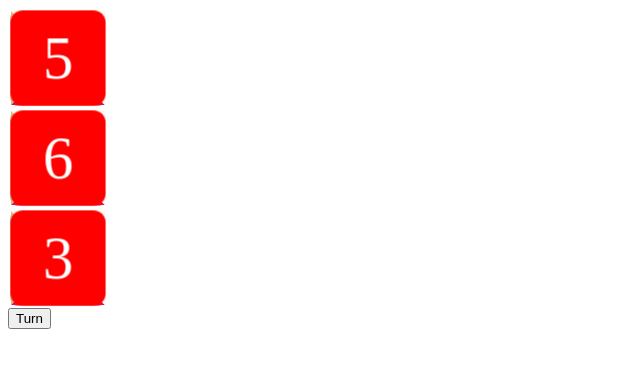
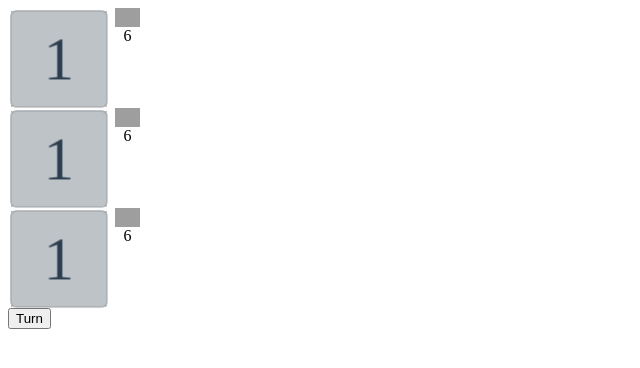
Before and after one commit to angel-sm/throw-dices, a React (Create React App) app: page / in a window 1280 px wide. Shown: the top 368 px of the page, without its empty margins (0-640 px from the left). Built offline with nearby package versions, Linux system fonts and the light colour scheme; grey boxes are pictures that could not be loaded.

Commit message:
Feature: change number of faces

```diff
--- a/src/App.js
+++ b/src/App.js
@@ -5,9 +5,9 @@ export const App = () => {
   const [turnAll, setTurnAll] = useState();
   return (
     <>
-      <Dice turnAll={turnAll} faces={6} />
-      <Dice turnAll={turnAll} faces={6} />
-      <Dice turnAll={turnAll} faces={10} />
+      <Dice turnAll={turnAll} />
+      <Dice turnAll={turnAll} />
+      <Dice turnAll={turnAll} />
       <button onClick={() => setTurnAll((turnAll) => !turnAll)}>Turn</button>
     </>
   );
--- a/src/components/Dice/index.js
+++ /dev/null
@@ -1,59 +0,0 @@
-/* eslint-disable react/prop-types */
-/* eslint-disable no-unused-vars */
-import React, { useEffect, useState } from 'react';
-import {
-    Scene,
-    Cube,
-    FrontFace,
-    BackFace,
-    RightFace,
-    LeftFace,
-    TopFace,
-    BottomFace
-} from './styles';
-
-export const Dice = ({turnAll, faces}) => {
-
-    const [turn, setTurn] = useState(false);
-    const [num, setNum] = useState(0);
-
-    const generateNumber = () => {
-        const randomNum =  Math.floor(Math.random() * faces) + 1;
-        return num === randomNum ? generateNumber() : randomNum
-    }
-
-    const turnDice = () => {
-        const getNumber = new Promise((resolve, rejec) => {
-            setTurn(turn => !turn);
-            setTimeout(() => {
-                resolve(generateNumber())
-            }, 2000);
-        })
-
-        getNumber.then(number => {
-            setTurn(turn => !turn);
-            setNum(number)
-        })
-    };
-
-    useEffect(() => {
-        turnDice()
-    }, [turnAll])
-
-    return(
-        <Scene>
-            <Cube turn={turn}>
-                <FrontFace>
-                    {
-                        turn ? '' : num
-                    }
-                </FrontFace>
-                <BackFace />
-                <BottomFace />
-                <TopFace />
-                <RightFace />
-                <LeftFace />
-            </Cube>
-        </Scene>
-    );
-};
--- /dev/null
+++ b/src/components/Dice/index.jsx
@@ -0,0 +1,64 @@
+/* eslint-disable react/prop-types */
+/* eslint-disable no-unused-vars */
+import React, { useEffect, useState } from "react";
+import { DiceOptions } from "../DiceOptions";
+import {
+  Scene,
+  Cube,
+  FrontFace,
+  BackFace,
+  RightFace,
+  LeftFace,
+  TopFace,
+  BottomFace,
+} from "./styles";
+
+export const Dice = ({ turnAll }) => {
+  const [turn, setTurn] = useState(false);
+  const [num, setNum] = useState(0);
+  const [faces, setFaces] = useState(0);
+
+  const generateNumber = () => {
+    const randomNum = Math.floor(Math.random() * faces) + 1;
+    return num === randomNum ? generateNumber() : randomNum;
+  };
+
+  const getFaces = (number) => {
+	console.log(number);
+	setFaces(faces => number);
+  };
+
+  const turnDice = () => {
+    const getNumber = new Promise((resolve, rejec) => {
+      setTurn((turn) => !turn);
+      setTimeout(() => {
+        resolve(generateNumber());
+      }, 2000);
+    });
+
+    getNumber.then((number) => {
+      setTurn((turn) => !turn);
+      setNum(number);
+    });
+  };
+
+  useEffect(() => {
+    turnDice();
+  }, [turnAll]);
+
+  return (
+    <>
+      <Scene>
+        <Cube turn={turn}>
+          <FrontFace>{turn ? "" : num}</FrontFace>
+          <BackFace />
+          <BottomFace />
+          <TopFace />
+          <RightFace />
+          <LeftFace />
+        </Cube>
+        <DiceOptions getFaces={getFaces} />
+      </Scene>
+    </>
+  );
+};
--- a/src/components/Dice/styles.js
+++ b/src/components/Dice/styles.js
@@ -9,6 +9,7 @@ export const Scene = styled.div`
     width: 100px;
     height: 100px;
     perspective: 1000px;
+    position: relative;
 `;
 
 export const Cube = styled.div`
@@ -26,40 +27,36 @@ const Face = styled.div`
     position: absolute;
     width: 100px;
     height: 100px;
-    border-radius: .2em;
+    border-radius: .1em;
     display: flex;
     align-items: center;
     justify-content: center;
     font-size: 4em;
-    color: #fff;
+    color: #2c3e50;
+    background-color:#bdc3c7;
+    border: 1px solid rgba(0,0,0,.2);
 `;
 
 export const FrontFace = styled(Face)`
     transform: rotateY(  0deg) translateZ(50px);
-    background-color: red;
 `;
 
 export const RightFace = styled(Face)`
     transform: rotateY( 90deg) translateZ(50px);;
-    background-color: aliceblue;
 `;
 
 export const BackFace = styled(Face)`
     transform: rotateY(180deg) translateZ(50px);;
-    background-color: aqua;
 `;
 
 export const LeftFace = styled(Face)`
     transform: rotateY(-90deg) translateZ(50px);;
-    background-color: burlywood;
 `;
 
 export const TopFace = styled(Face)`
     transform: rotateX( 90deg) translateZ(50px);;
-    background-color: cornsilk;
 `;
 
 export const BottomFace = styled(Face)`
     transform: rotateX(-90deg) translateZ(50px);;
-    background-color: crimson;
 `;
--- /dev/null
+++ b/src/components/DiceOptions/index.jsx
@@ -0,0 +1,46 @@
+/* eslint-disable react/prop-types */
+import React, { useEffect, useState } from "react";
+import styled from 'styled-components';
+
+const OptionContainer = styled.div`
+  display: flex;
+  flex-direction: column;
+  align-items: center;
+  position: absolute;
+  top: 0;
+  right: -2em;
+`;
+
+const Faces = styled.img`
+    max-width:25px;
+    cursor: pointer;
+    transform: rotateX(360deg);
+`;
+
+const Tag = styled.span`
+
+`;
+
+export const DiceOptions = ({ getFaces }) => {
+
+  const [faces, setFaces] = useState(6);
+
+  const setFacesNumber = () => {
+    const number = prompt('Numero de caras');
+    getFaces(number);
+    setFaces(number);
+
+  };
+
+  useEffect(() => {
+    getFaces(faces);
+  }, []);
+
+
+  return (
+    <OptionContainer>
+        <Faces src="https://img.icons8.com/fluent-systems-regular/48/000000/dice.png" onClick={setFacesNumber}/>
+        <Tag>{faces}</Tag>
+    </OptionContainer>
+  )
+};
--- /dev/null
+++ b/src/components/DiceOptions/styles.js
@@ -0,0 +1,26 @@
+import styled from 'styled-components'
+
+export const StyledDice1 = styled.i`
+  &1 {
+    display: block;
+    transform: scale(var(--ggs, 1));
+    position: relative;
+    box-sizing: border-box;
+    width: 22px;
+    height: 22px;
+    border: 2px solid;
+    border-radius: 3px;
+  }
+  &1::before {
+    content: '';
+    display: block;
+    box-sizing: border-box;
+    background: currentColor;
+    position: absolute;
+    width: 4px;
+    height: 4px;
+    border-radius: 4px;
+    left: 7px;
+    top: 7px;
+  }
+`
```
